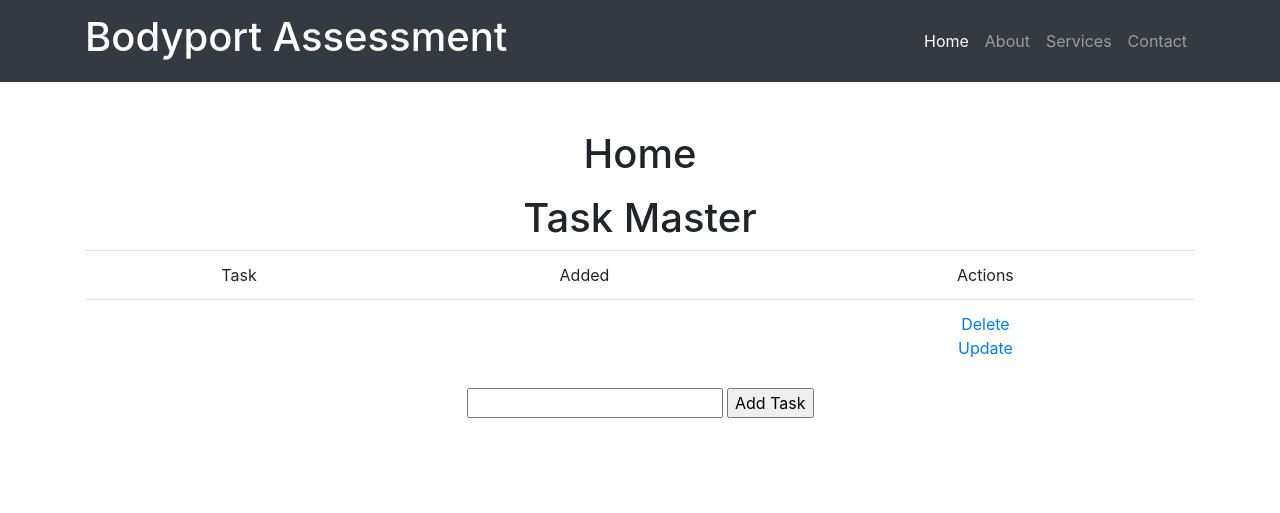
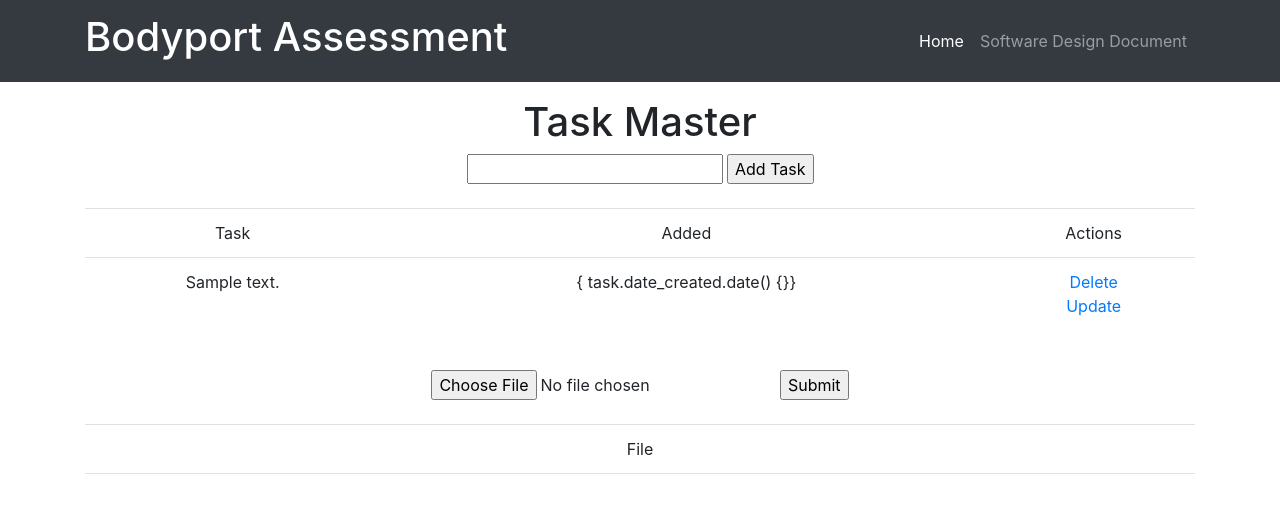
Before and after one commit to lendkhoa/file-compressor-py, a Flask app: template templates/index.html in a window 1280 px wide. Shown: the top 513 px of the page. Run offline with Flask 2, Linux system fonts and the light colour scheme; tables that the repository leaves empty hold one stand-in row (values such as "Sample post"); the template is opened without the code that fills it: values that come from a table or form of the project are taken from there, most other values are stand-ins (such as "Sample title", 1, 10 or a date in 2020); some libraries are stand-ins or nearby versions.

Commit message:
Add file upload, software design

```diff
--- a/app.py
+++ b/app.py
@@ -1,11 +1,14 @@
-from flask import Flask, render_template, url_for, request
+from flask import Flask, render_template, url_for, request, redirect
 from flask_sqlalchemy import SQLAlchemy
 from datetime import datetime
+import binascii
+import gzip
+import os
 
 
 app = Flask(__name__)
 
-app.config['SQLALCHEMY_DATABASE_URL'] = 'sqlite:///test.db'
+app.config['SQLALCHEMY_DATABASE_URI'] = 'sqlite:///test.db'
 db = SQLAlchemy(app)
 
 class Todo(db.Model):
@@ -17,14 +20,64 @@
     def __repr__(self):
          return '<Task %r>' % self.id
 
+class BinaryFile(db.Model):
+    id = db.Column(db.Integer, primary_key=True)
+    file_name = db.Column(db.String(200), nullable=False)
+    blob = db.Column(db.LargeBinary)
+
 @app.route('/', methods=['POST', 'GET'])
-
-
 def index():
     if request.method == "POST":
-        pass
+        task_content = request.form['content']
+        new_task = Todo(content=task_content)
+        # push to db
+        try:
+            db.session.add(new_task)
+            db.session.commit()
+            return redirect('/')
+        except Exception as e:
+            print(e)
+            return "Exception"
     else:
-        return render_template('index.html')
+        # query the table
+        tasks = Todo.query.order_by(Todo.date_created).all()
+        files = BinaryFile.query.all()
+        return render_template('index.html', tasks=tasks, files = files)
+
+@app.route('/software_design')
+def render_design():
+    return render_template('software_design.html')
+
+@app.route('/uploader', methods = ['GET', 'POST'])
+def upload_file():
+   if request.method == 'POST':
+      f = request.files['file']
+      file_name = f.filename
+      with open(file_name, 'br') as f:
+          content = f.read()
+          print(type(content))
+          hexa = binascii.hexlify(content)
+          print(type(hexa))
+
+      #new_file = BinaryFile(file_name=file_name, )
+      return hexa
+
+@app.route('/delete/<int:id>')
+def delete(id):
+    task_to_delete = Todo.query.get_or_404(id)
+    try:
+        db.session.delete(task_to_delete)
+        db.session.commit()
+        return redirect('/')
+    except Exception as e:
+        print(e)
+
+def read_file():
+    f_in = open('sample_ecg_raw.bin', 'rb')
+    content = f_in.read()
+    print(content)
+    f_in.close()
 
 if __name__ == "__main__":
+    print("Starting app")
     app.run(debug=True)
--- a/templates/base.html
+++ b/templates/base.html
@@ -28,18 +28,12 @@
       <div class="collapse navbar-collapse" id="navbarResponsive">
         <ul class="navbar-nav ml-auto">
           <li class="nav-item active">
-            <a class="nav-link" href="#">Home
+            <a class="nav-link" href="/">Home
               <span class="sr-only">(current)</span>
             </a>
           </li>
           <li class="nav-item">
-            <a class="nav-link" href="#">About</a>
-          </li>
-          <li class="nav-item">
-            <a class="nav-link" href="#">Services</a>
-          </li>
-          <li class="nav-item">
-            <a class="nav-link" href="#">Contact</a>
+            <a class="nav-link" href="/software_design">Software Design Document</a>
           </li>
         </ul>
       </div>
@@ -50,7 +44,6 @@
   <div class="container">
     <div class="row">
       <div class="col-lg-12 text-center">
-        <h1 class="mt-5">Home</h1>
         <p class="lead">
 
         {% block body %}{% endblock %}
--- a/templates/index.html
+++ b/templates/index.html
@@ -7,26 +7,46 @@
 {% block body %}
 <div class="content">
     <h1>Task Master</h1>
+    <form action="/" method="POST">
+        <input type="text" name="content" id="content">
+        <input type="submit" value="Add Task">
+    </form>
+    <br/>
     <table class="table">
         <tr>
             <td>Task</td>
             <td>Added</td>
             <td>Actions</td>
         </tr>
+        {% for task in tasks %}
         <tr>
-            <td></td>
-            <td></td>
+            <td>{{ task.content }}</td>
+            <td> { task.date_created.date() {}}</td>
 
             <td>
-                <a href="">Delete</a>
+                <a href="/delete/{{task.id}}">Delete</a>
                 <br>
                 <a href="">Update</a>
             </td>
         </tr>
+        {% endfor %}
     </table>
-    <form action="/" method="POST">
-        <input type="text" name="content" id="content">
-        <input type="submit" value="Add Task">
+    <br/>
+    <form action = "http://localhost:5000/uploader" method = "POST"
+          enctype = "multipart/form-data">
+        <input type = "file" name = "file" />
+        <input type = "submit"/>
     </form>
+    <br/>
+    <table class="table">
+        <tr>
+            <td>File</td>
+        </tr>
+        {% for file in files %}
+        <tr>
+            <td></td>
+        </tr>
+        {% endfor %}
+    </table>
 </div>
 {% endblock %}
```
Also changed, not shown: 1 other file.
